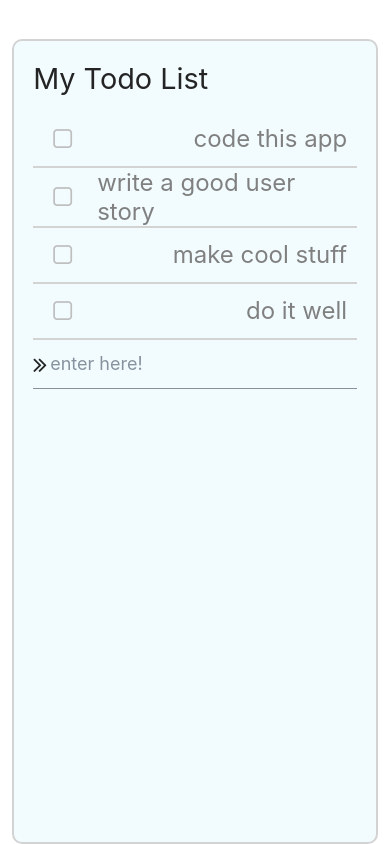
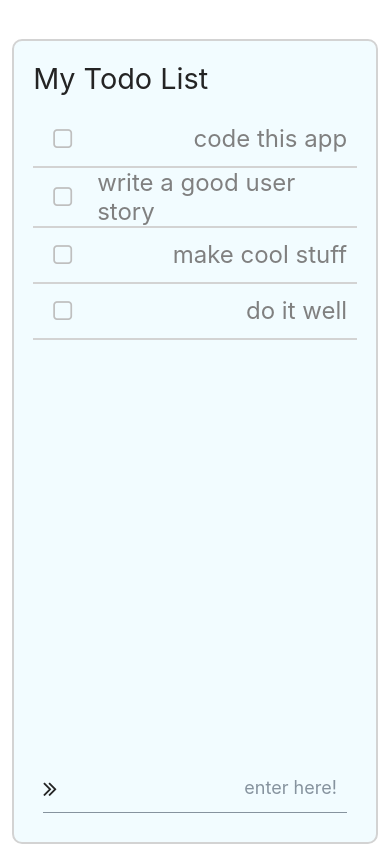
Before and after one commit to alberme/todolist-expo-app, a React Native app: screen / in a window 390 px wide. Built offline with nearby package versions, Linux system fonts and the light colour scheme.

Commit message:
add fixes

```diff
--- a/components/InputField/index.js
+++ b/components/InputField/index.js
@@ -41,16 +41,16 @@ const InputField = ({ onEnter, status }) => {
 
   return (
     <View>
+      { showAlert && renderAlert() }
       <RNETextInput
         placeholder="enter here!"
         leftIcon={{ type: 'font-awesome', name: 'angle-double-right' }}
         leftIconContainerStyle={styles.icon}
-        containerStyle={styles.inputContainer}
+        inputStyle={styles.inputContainer}
         onChangeText={(text) => setItemText(text)}
         onKeyPress={handleKeyPress}
         value={itemText}
       />
-      { showAlert && renderAlert() }
     </View>
   )
 }
--- a/components/InputField/styled.js
+++ b/components/InputField/styled.js
@@ -2,9 +2,11 @@ import { StyleSheet } from 'react-native'
 
 export const styles = StyleSheet.create({
   inputContainer: {
-    paddingHorizontal: 0,
+    padding: 10,
+    textAlign: 'right',
+    width: 'calc(80% - 30px)'
   },
   icon: {
-    paddingRight: '1%',
+    paddingRight: 10,
   }
 });
--- a/components/TodoList/index.js
+++ b/components/TodoList/index.js
@@ -1,5 +1,5 @@
 import React, { useState } from 'react';
-import { View, Platform } from 'react-native';
+import { View, Platform, ScrollView } from 'react-native';
 import { Text as RNEText } from 'react-native-elements';
 
 import { styles } from './styled'
@@ -18,12 +18,28 @@ const TodoList = () => {
   const [showDialog, setShowDialog] = useState(false);
   const [selectedId, setSelectedId] = useState(-1);
 
- /* @todo: expand this predicate to trim() extra whitespaces
-  check empty string, single/double quotes,
-  illegal characters to prevent database injection, etc.
+ /**
+  * @todo: expand this predicate to trim() extra whitespaces in between words,
+  * check empty string, single/double quotes,
+  * illegal characters to prevent database injection, etc.
+  * @param {string} inputFieldText
   */
   const checkInputFieldText = (inputFieldText) => {
-    return items.every(item => item.todo.toLowerCase() !== inputFieldText.toLowerCase())
+    // trim blank spaces around, convert to lowercase
+    let cleanedText = inputFieldText.trim().toLowerCase();
+    // checks for illegal characters
+    if ( !(/^[a-zA-Z0-9- ]*$/.test(cleanedText)) ) {
+      return { error: 'Only letters and numbers are allowed 🚫' };
+    }
+    // checks if string length is 0
+    if (cleanedText.length === 0) {
+      return { error: 'That input is blank! 🚫' };
+    }
+    // checks each todo list item for duplicates
+    const isNotDuplicate = items.every(item => item.todo.toLowerCase() !== cleanedText)
+    return isNotDuplicate
+      ? { success: 'Item added to your todo list ✅' }
+      : { error: 'That todo list item is a duplicate 🚫' };
   }
 
  /**
@@ -72,18 +88,14 @@ const TodoList = () => {
    * @param {string} newTodo
    */
   const handleInputOnEnter = (newTodo) => {
-    const itemTextIsValid = checkInputFieldText(newTodo);
+    const itemTextStatus = checkInputFieldText(newTodo);
 
-    if (itemTextIsValid) {
+    if (itemTextStatus.success) {
       const newTodoList = [ ...items, {todo: newTodo} ];
       setItems(newTodoList);
     }
 
-    setInputFieldStatus(
-      itemTextIsValid
-        ? { success: 'Item added to your todo list ✅' }
-        : { error: 'That todo list item is a duplicate 🚫' }
-    );
+    setInputFieldStatus(itemTextStatus);
   }
 
   // best practice - use unique id as key (ex: nanoid)
@@ -104,6 +116,7 @@ const TodoList = () => {
       >
         My Todo List
       </RNEText>
+      <ScrollView style={styles.scroll}>
       {
         items.map((item, i) => (
           <Item
@@ -115,6 +128,7 @@ const TodoList = () => {
           </Item>
         ))
       }
+      </ScrollView>
       <InputField
         onEnter={handleInputOnEnter}
         status={inputFieldStatus}
--- a/components/TodoList/styled.js
+++ b/components/TodoList/styled.js
@@ -11,8 +11,13 @@ export const styles = StyleSheet.create({
     borderWidth: 2,
     borderRadius: 10,
     borderColor: 'lightgray',
+    height: '100%',
   },
   title: {
     paddingBottom: '5%',
+  },
+  scroll: {
+    flexGrow: 1,
+    height: 100,
   }
 });
```
